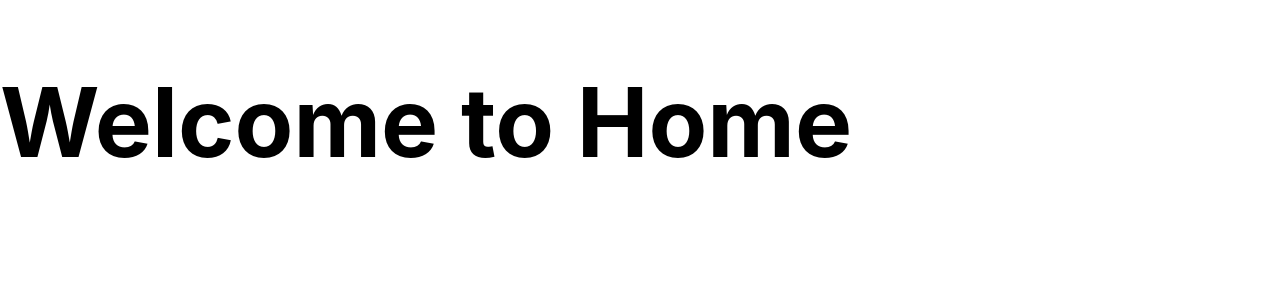
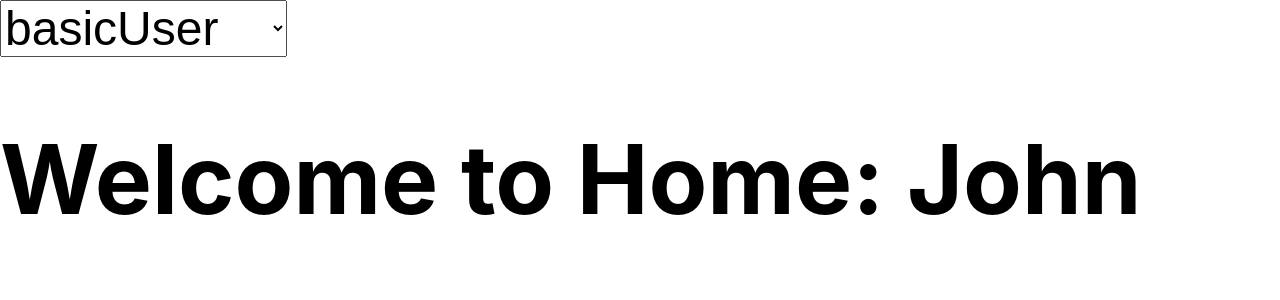
Before and after one commit to daobeng/rbac-react, a React (Create React App) app: page / in a window 1280 px wide. Shown: the top 300 px of the page. Built offline with nearby package versions, Linux system fonts and the light colour scheme.

Commit message:
adds basic users

```diff
--- a/src/App.tsx
+++ b/src/App.tsx
@@ -1,14 +1,47 @@
 import React from 'react';
 import Home from './components/Home';
 import Contact from './components/Contact';
+import { Context, users } from './utils';
 import { BrowserRouter as Router, Route } from 'react-router-dom';
 
+function ToggleUser() {
+  return (
+    <Context.Consumer>
+      {
+        context => {
+          const updateUser = (e: React.ChangeEvent<HTMLSelectElement>) => context.updateUser(e.target.value)
+
+          return (
+            <select value={ context.state.user } onChange={ updateUser }>
+              {
+                Object.keys(users).map(u => (
+                  <option key={ u }>{ u }</option>
+                ))
+              }
+            </select>
+          )
+        }
+      }
+    </Context.Consumer>
+  )
+}
+
 function App() {
+  const [user, setUser] = React.useState<string>('basicUser')
+
   return (
+    <Context.Provider
+      value={{
+        state: { user },
+        updateUser: (a) => setUser(a)
+      }}
+    >
+    <ToggleUser />
     <Router>
       <Route path='/' exact component={ Home } />
       <Route path='/contact' exact component={ Contact } />
     </Router>
+    </Context.Provider>
   );
 }
 
--- a/src/components/Home.tsx
+++ b/src/components/Home.tsx
@@ -1,5 +1,13 @@
-const Home = () => (
-    <h1>Welcome to Home</h1>
-)
+import React from 'react';
+import { UserPreferences } from 'typescript';
+import { Context, users } from '../utils';
+
+const Home = () => {
+    const context = React.useContext(Context);
+    const user = context.state.user as keyof typeof users;
+    return (
+        <h1>Welcome to Home: { users[user].username }</h1>
+    )
+}
 
 export default Home;
--- a/src/index.css
+++ b/src/index.css
@@ -15,3 +15,7 @@ code {
 h1 {
   font-size: 6rem;
 }
+
+select {
+  font-size: 3rem;
+}
--- /dev/null
+++ b/src/utils.ts
@@ -0,0 +1,25 @@
+import React from 'react';
+
+interface AppContext {
+    state: { user: string },
+    updateUser: (a: any) => void,
+}
+
+export const Context = React.createContext<AppContext>(undefined!);
+
+// Defined roles
+// basic user with either role 'basic' or no roles assigned
+export const users = {
+    basicUser: {
+        username: 'John',
+        roles: [],
+    },
+    intermediate: {
+        username: 'Jack',
+        roles: ['marketing', 'IT'],
+    },
+    superUser: {
+        username: 'Jake',
+        roles: ['superuser'],
+    }
+}
```
